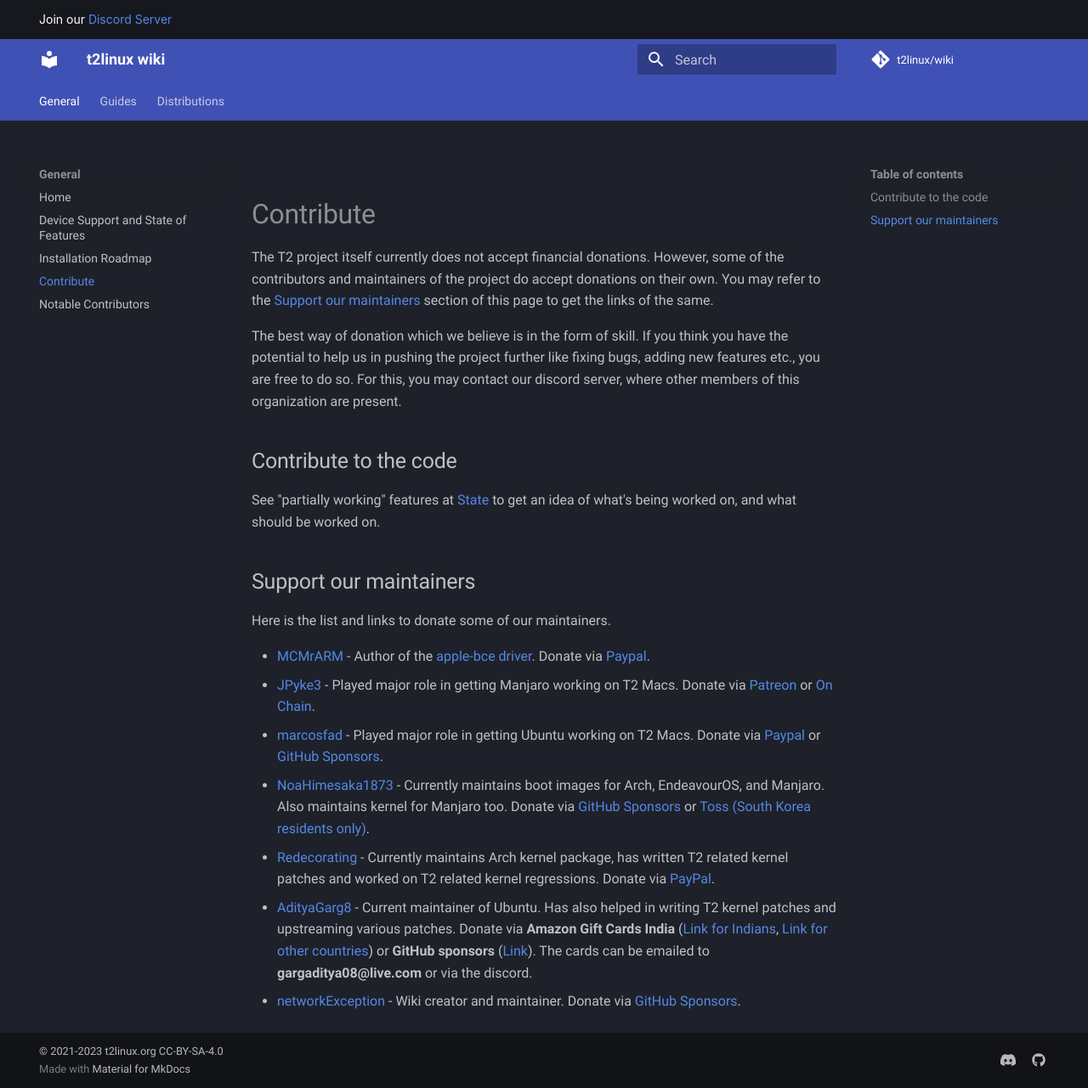
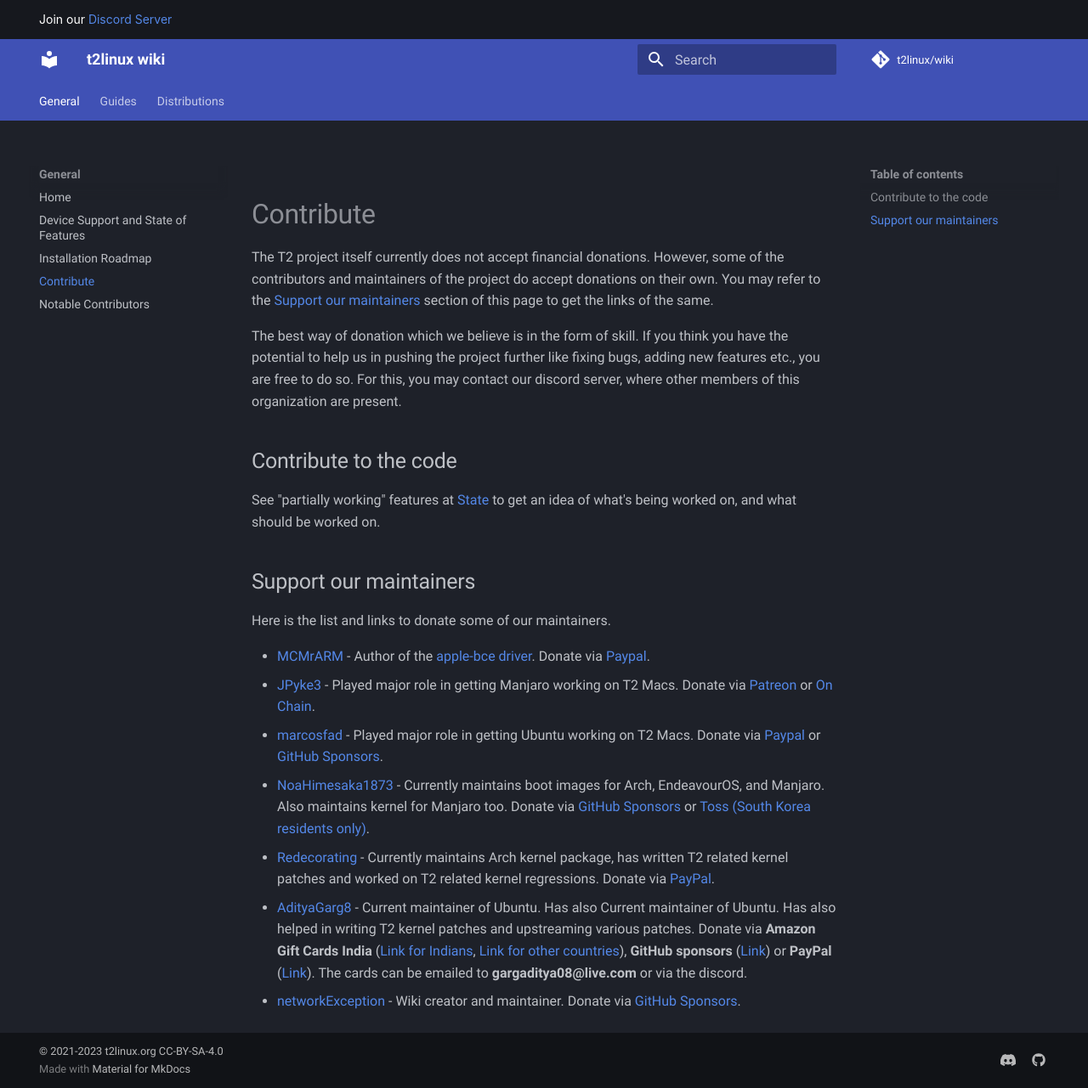
Before and after one commit to t2linux/wiki, an MkDocs documentation site: the page built from docs/contribute.md, in a window 1280 px wide and 1281 px high. Shown: the whole window at 85% size. Built offline with MkDocs 1.6.1 and Material for MkDocs 9.7.7, drawn with Linux system fonts in a browser that asks for light colours; comment, search, counter and statistics services are not loaded.

Commit message:
Update contribute.md

```diff
--- a/docs/contribute.md
+++ b/docs/contribute.md
@@ -16,5 +16,5 @@ Here is the list and links to donate some of our maintainers.
 - [marcosfad](https://github.com/marcosfad) - Played major role in getting Ubuntu working on T2 Macs. Donate via [Paypal](https://paypal.me/marcosfad) or [GitHub Sponsors](https://github.com/sponsors/marcosfad).
 - [NoaHimesaka1873](https://github.com/NoaHimesaka1873) - Currently maintains boot images for Arch, EndeavourOS, and Manjaro. Also maintains kernel for Manjaro too. Donate via [GitHub Sponsors](https://github.com/sponsors/NoaHimesaka1873) or [Toss (South Korea residents only)](https://toss.me/yuifmirror).
 - [Redecorating](https://github.com/Redecorating) - Currently maintains Arch kernel package, has written T2 related kernel patches and worked on T2 related kernel regressions. Donate via [PayPal](https://paypal.me/redecorating).
-- [AdityaGarg8](https://github.com/AdityaGarg8) - Current maintainer of Ubuntu. Has also helped in writing T2 kernel patches and upstreaming various patches. Donate via **Amazon Gift Cards India** ([Link for Indians](https://www.amazon.in/s?k=amazon+e-gift+voucher&adgrpid=60620499282&ext_vrnc=hi&gclid=Cj0KCQjw8O-VBhCpARIsACMvVLMW9KEhsWO9xHEvOh7VLo3lCimvvJJqaKdqwj-OlN_ZAMp3ZIztQ0AaAtGAEALw_wcB&hvadid=294106443315&hvdev=m&hvlocphy=9075215&hvnetw=g&hvqmt=b&hvrand=11733182626932158840&hvtargid=kwd-314681002020&hydadcr=15237_1791630&tag=googinhydrmob-21&ref=pd_sl_3qs6ai50tg_b), [Link for other countries](https://www.g2a.com/search?query=Amazon%20India)) or **GitHub sponsors** ([Link](https://github.com/sponsors/AdityaGarg8)). The cards can be emailed to **gargaditya08@live.com** or via the discord.
+- [AdityaGarg8](https://github.com/AdityaGarg8) - Current maintainer of Ubuntu. Has also Current maintainer of Ubuntu. Has also helped in writing T2 kernel patches and upstreaming various patches. Donate via **Amazon Gift Cards India** ([Link for Indians](https://www.amazon.in/s?k=amazon+e-gift+voucher&adgrpid=60620499282&ext_vrnc=hi&gclid=Cj0KCQjw8O-VBhCpARIsACMvVLMW9KEhsWO9xHEvOh7VLo3lCimvvJJqaKdqwj-OlN_ZAMp3ZIztQ0AaAtGAEALw_wcB&hvadid=294106443315&hvdev=m&hvlocphy=9075215&hvnetw=g&hvqmt=b&hvrand=11733182626932158840&hvtargid=kwd-314681002020&hydadcr=15237_1791630&tag=googinhydrmob-21&ref=pd_sl_3qs6ai50tg_b), [Link for other countries](https://www.g2a.com/search?query=Amazon%20India)), **GitHub sponsors** ([Link](https://github.com/sponsors/AdityaGarg8)) or **PayPal** ([Link](https://www.paypal.com/paypalme/AdityaGarg8)). The cards can be emailed to **gargaditya08@live.com** or via the discord.
 - [networkException](https://github.com/networkException) - Wiki creator and maintainer. Donate via [GitHub Sponsors](https://github.com/sponsors/networkException).
```
